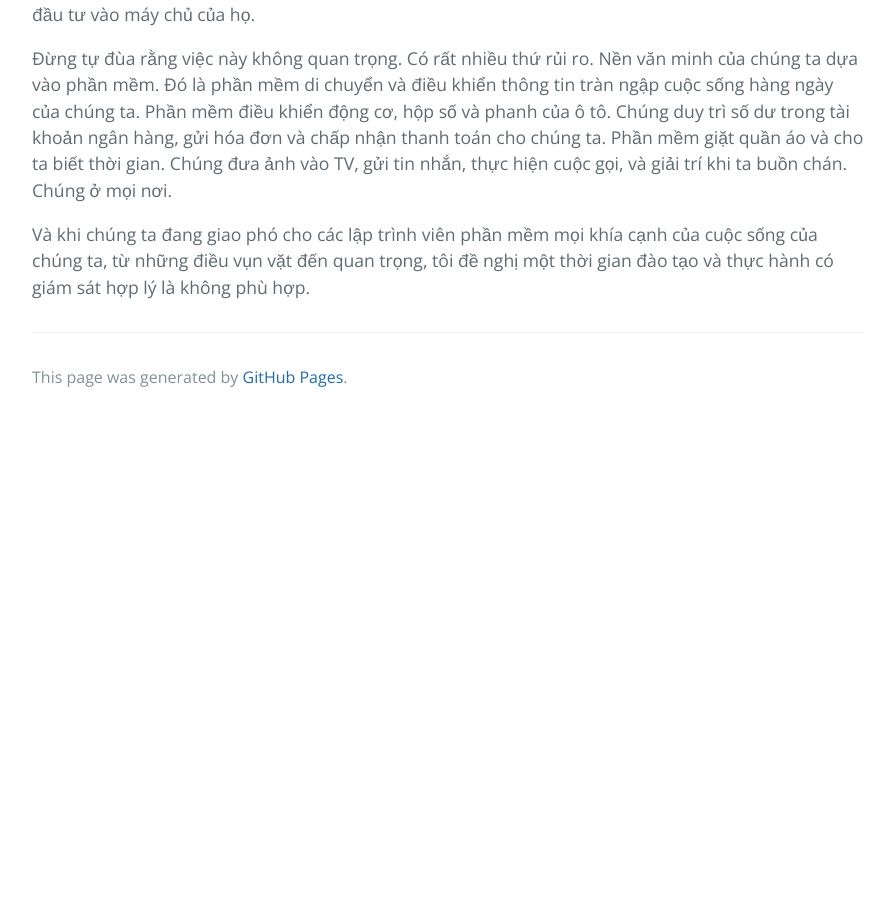
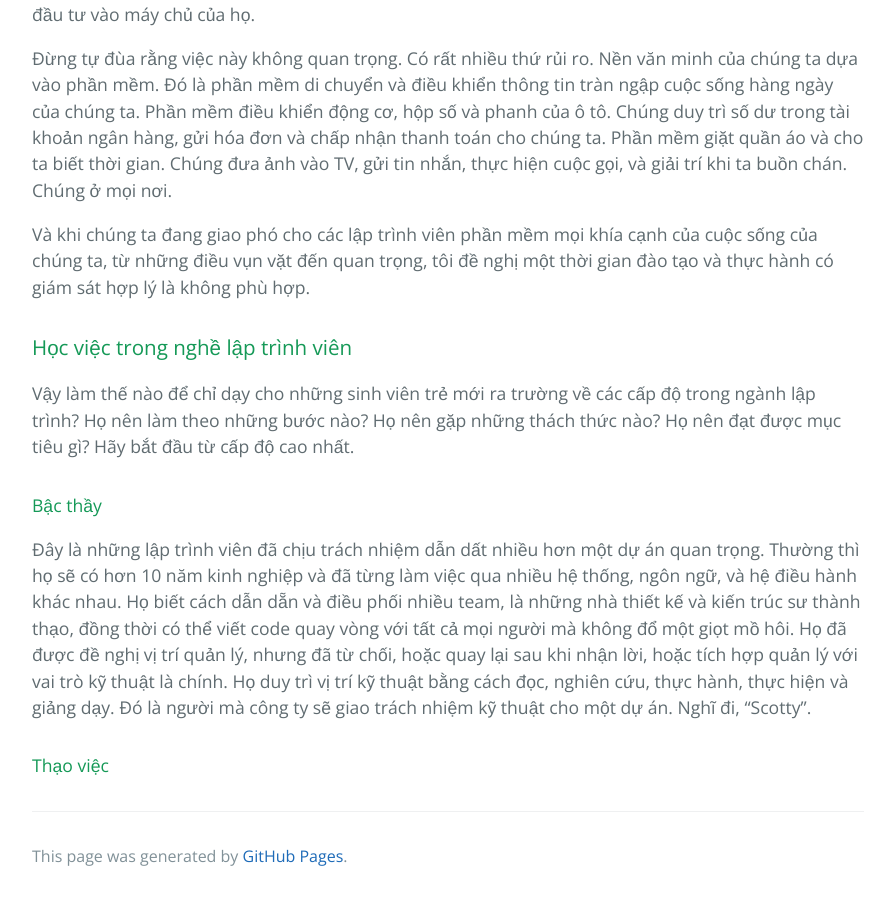
Before and after one commit to HaiBV/haibv.github.io, a Jekyll site: the page built from clean-coder/chapter-14-mentoring-apprenticeship-and-craftsmanship.md, in a window 1280 px wide and 900 px high, scrolled down 7041 px. Shown: the whole window, without its empty margins (192-1086 px from the left). Built offline with Jekyll 4.4.1, drawn with Linux system fonts in a browser that asks for light colours; our own code applies the rules of GitHub Pages for plain Markdown files; before the commit the page ends 7462 px from its top, so only the background shows below that.

Commit message:
Update The Clean Coder - Chapter 14 Mentoring, Apprenticeship, and Craftsmanship

```diff
--- a/clean-coder/chapter-14-mentoring-apprenticeship-and-craftsmanship.md
+++ b/clean-coder/chapter-14-mentoring-apprenticeship-and-craftsmanship.md
@@ -133,3 +133,13 @@ Họa sỹ không làm vậy. Thợ sửa ống nước không làm vậy. Thợ
 Đừng tự đùa rằng việc này không quan trọng. Có rất nhiều thứ rủi ro. Nền văn minh của chúng ta dựa vào phần mềm. Đó là phần mềm di chuyển và điều khiển thông tin tràn ngập cuộc sống hàng ngày của chúng ta. Phần mềm điều khiển động cơ, hộp số và phanh của ô tô. Chúng duy trì số dư trong tài khoản ngân hàng, gửi hóa đơn và chấp nhận thanh toán cho chúng ta. Phần mềm giặt quần áo và cho ta biết thời gian. Chúng đưa ảnh vào TV, gửi tin nhắn, thực hiện cuộc gọi, và giải trí khi ta buồn chán. Chúng ở mọi nơi.
 
 Và khi chúng ta đang giao phó cho các lập trình viên phần mềm mọi khía cạnh của cuộc sống của chúng ta, từ những điều vụn vặt đến quan trọng, tôi đề nghị một thời gian đào tạo và thực hành có giám sát hợp lý là không phù hợp.
+
+### Học việc trong nghề lập trình viên
+
+Vậy làm thế nào để chỉ dạy cho những sinh viên trẻ mới ra trường về các cấp độ trong ngành lập trình? Họ nên làm theo những bước nào? Họ nên gặp những thách thức nào? Họ nên đạt được mục tiêu gì? Hãy bắt đầu từ cấp độ cao nhất.
+
+#### Bậc thầy
+
+Đây là những lập trình viên đã chịu trách nhiệm dẫn dất nhiều hơn một dự án quan trọng. Thường thì họ sẽ có hơn 10 năm kinh nghiệp và đã từng làm việc qua nhiều hệ thống, ngôn ngữ, và hệ điều hành khác nhau. Họ biết cách dẫn dẵn và điều phối nhiều team, là những nhà thiết kế và kiến trúc sư thành thạo, đồng thời có thể viết code quay vòng với tất cả mọi người mà không đổ một giọt mồ hôi. Họ đã được đề nghị vị trí quản lý, nhưng đã từ chối, hoặc quay lại sau khi nhận lời, hoặc tích hợp quản lý với vai trò kỹ thuật là chính. Họ duy trì vị trí kỹ thuật bằng cách đọc, nghiên cứu, thực hành, thực hiện và giảng dạy. Đó là người mà công ty sẽ giao trách nhiệm kỹ thuật cho một dự án. Nghĩ đi, "Scotty".
+
+#### Thạo việc
```
